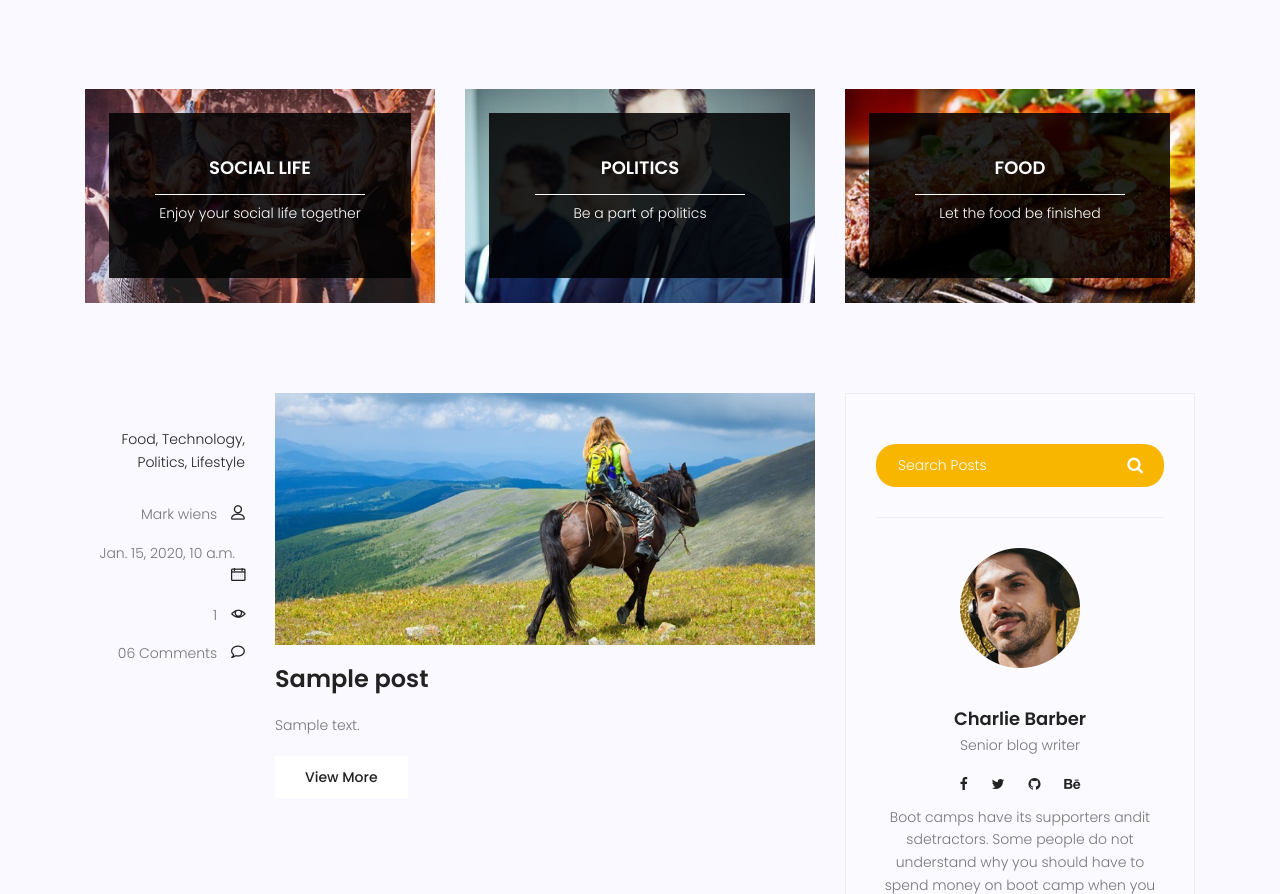
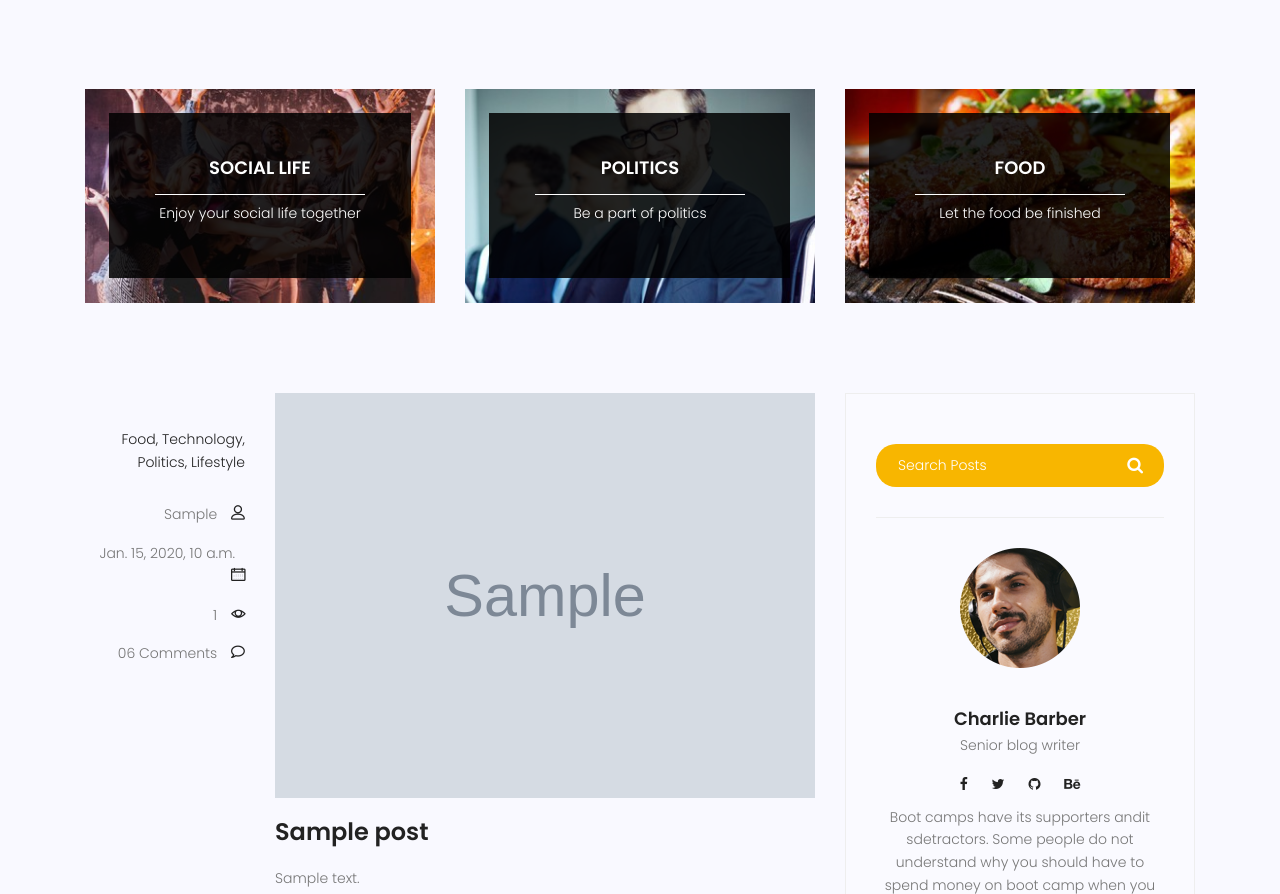
Before and after one commit to Msdbghbn/Django-Mktb, a Django app: page /blog/ in a window 1280 px wide. Shown: the part 689-1583 px from the top of the page. Run offline with Django 3.2, Linux system fonts and the light colour scheme; tables that the repository leaves empty hold one stand-in row (values such as "Sample post"); grey boxes marked "Sample" are stand-in pictures; some libraries are stand-ins or nearby versions.

Commit message:
S6V7 imge added
adding images to media ....

```diff
--- a/blog/admin.py
+++ b/blog/admin.py
@@ -6,8 +6,8 @@ from blog.models import post
 class postAdmin(admin.ModelAdmin):
     date_hierarchy='created_date'
     empty_value_display='-empty-'
-    list_display=('title','counted_view','status','created_date','published_date')
-    list_filter=('status',)
+    list_display=('title','author','counted_view','status','created_date','published_date')
+    list_filter=('status','author')
     ordering=['-created_date']
     search_fields=['title','content']
 
--- a/blog/models.py
+++ b/blog/models.py
@@ -1,8 +1,10 @@
 from django.db import models
 from traitlets import default
-
+from django.contrib.auth.models import User
 # Create your models here.
 class post(models.Model):
+    image=models.ImageField(upload_to='blog/',default='blog/default.jpg')
+    author=models.ForeignKey(User,on_delete=models.SET_NULL,null=True)
     title=models.CharField(max_length=250)
     content=models.TextField()
     counted_view = models.IntegerField(default=0)
--- a/blog/views.py
+++ b/blog/views.py
@@ -9,7 +9,7 @@ def blog_view(request):
     context={'posts':posts}
     return render(request,'blog/blog-home.html',context)
 def blog_single(request,pid):
-    posts=get_object_or_404(post,id=pid)
+    posts=get_object_or_404(post,id=pid,status=1)
     posts.counted_view=posts.counted_view+1
     posts.save()
     context={'posts':posts}
--- a/requirements.txt
+++ b/requirements.txt
@@ -3,3 +3,4 @@ Django==3.2.13
 pytz==2022.1
 sqlparse==0.4.2
 typing_extensions==4.2.0
+pillow
--- a/templates/blog/blog-home.html
+++ b/templates/blog/blog-home.html
@@ -180,7 +180,7 @@
 										<li><a href="#">Lifestyle</a></li>
 									</ul>
 									<div class="user-details row">
-										<p class="user-name col-lg-12 col-md-12 col-6"><a href="#">Mark wiens</a> <span class="lnr lnr-user"></span></p>
+										<p class="user-name col-lg-12 col-md-12 col-6"><a href="#">{{post.author.first_name}}</a> <span class="lnr lnr-user"></span></p>
 										<p class="date col-lg-12 col-md-12 col-6"><a href="#">{{post.published_date}}</a> <span class="lnr lnr-calendar-full"></span></p>
 										<p class="view col-lg-12 col-md-12 col-6"><a href="#">{{post.counted_view}}</a> <span class="lnr lnr-eye"></span></p>
 										<p class="comments col-lg-12 col-md-12 col-6"><a href="#">06 Comments</a> <span class="lnr lnr-bubble"></span></p>
@@ -188,7 +188,7 @@
 								</div>
 								<div class="col-lg-9 col-md-9 ">
 									<div class="feature-img">
-										<img class="img-fluid" src="{% static 'img/blog/feature-img1.jpg' %}" alt="">
+										<img class="img-fluid" src="{{post.image.url}}" alt="">
 									</div>
 									<a class="posts-title" href="{% url 'blog:single' pid=post.id %}"><h3>{{post.title}}</h3></a>
 									<p class="excert">
```
Also changed, not shown: blog/migrations/0003_post_author.py (added), blog/migrations/0004_post_image.py (added), media/blog/default.jpg (added), website/migrations/0002_alter_contact_options.py (added).
